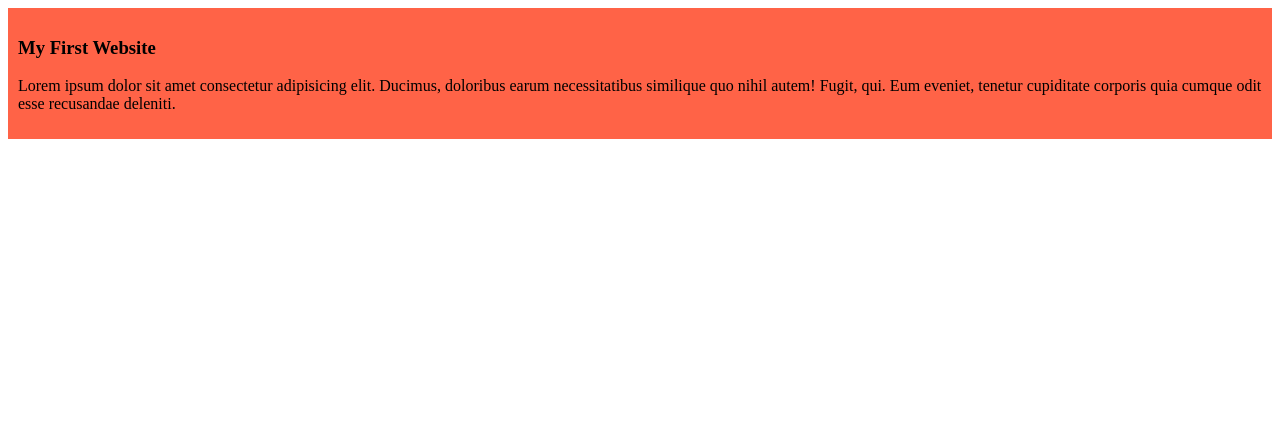
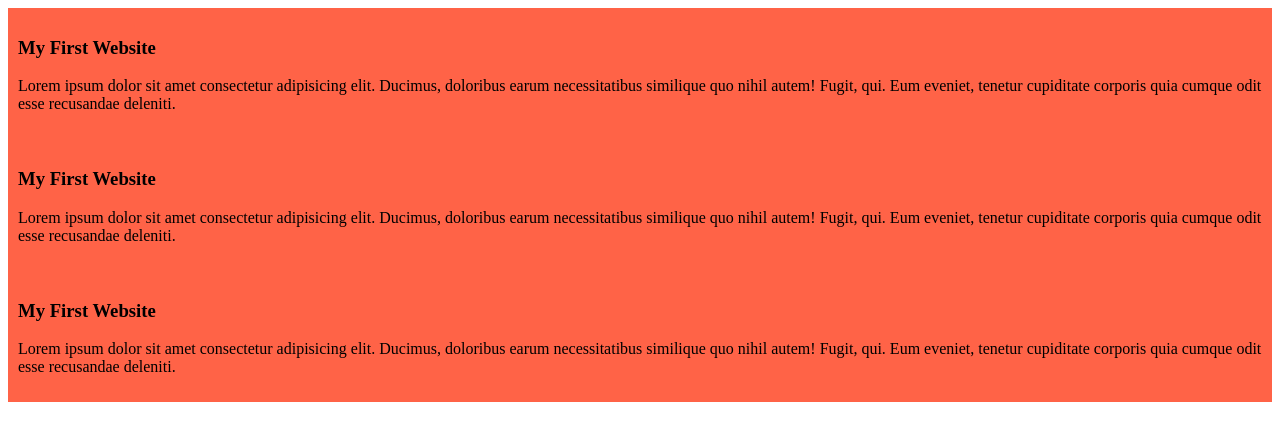
Before and after one commit to hd31520/my-simple-website, a plain HTML site: page index.html in a window 1280 px wide. Drawn offline with Linux system fonts and the light colour scheme.

Commit message:
third  commit

```diff
--- a/index.html
+++ b/index.html
@@ -11,6 +11,17 @@
         <h3>My First Website</h3>
         <p>Lorem ipsum dolor sit amet consectetur adipisicing elit. Ducimus, doloribus earum necessitatibus similique quo nihil autem! Fugit, qui. Eum eveniet, tenetur cupiditate corporis quia cumque odit esse recusandae deleniti.</p>
     </div>
+    <div class="">
+        <h3>My First Website</h3>
+        <p>Lorem ipsum dolor sit amet consectetur adipisicing elit. Ducimus, doloribus earum necessitatibus similique quo nihil autem! Fugit, qui. Eum eveniet, tenetur cupiditate corporis quia cumque odit esse recusandae deleniti.</p>
+    </div>
+    <div class="">
+        <h3>My First Website</h3>
+        <p>Lorem ipsum dolor sit amet consectetur adipisicing elit. Ducimus, doloribus earum necessitatibus similique quo nihil autem! Fugit, qui. Eum eveniet, tenetur cupiditate corporis quia cumque odit esse recusandae deleniti.</p>
+    </div>
+
+
+
 
 
 
```
